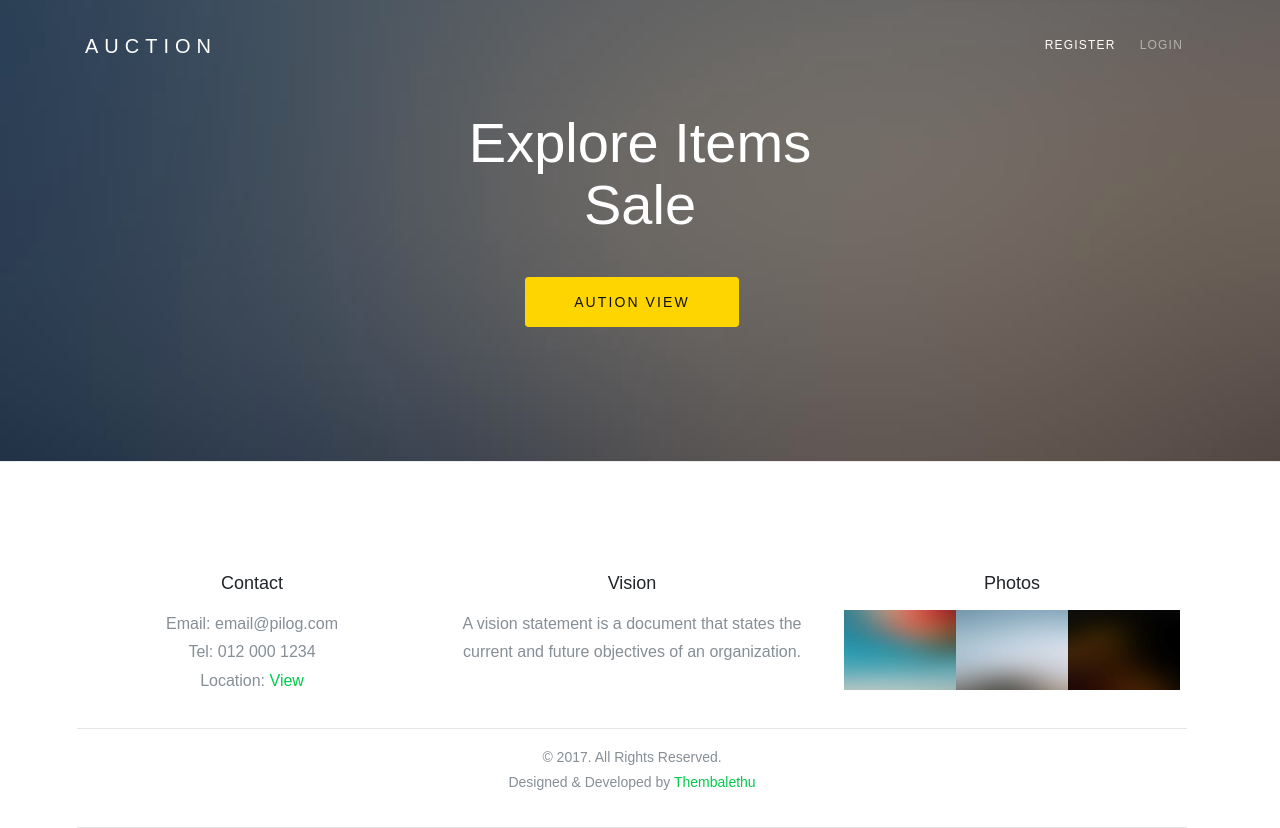
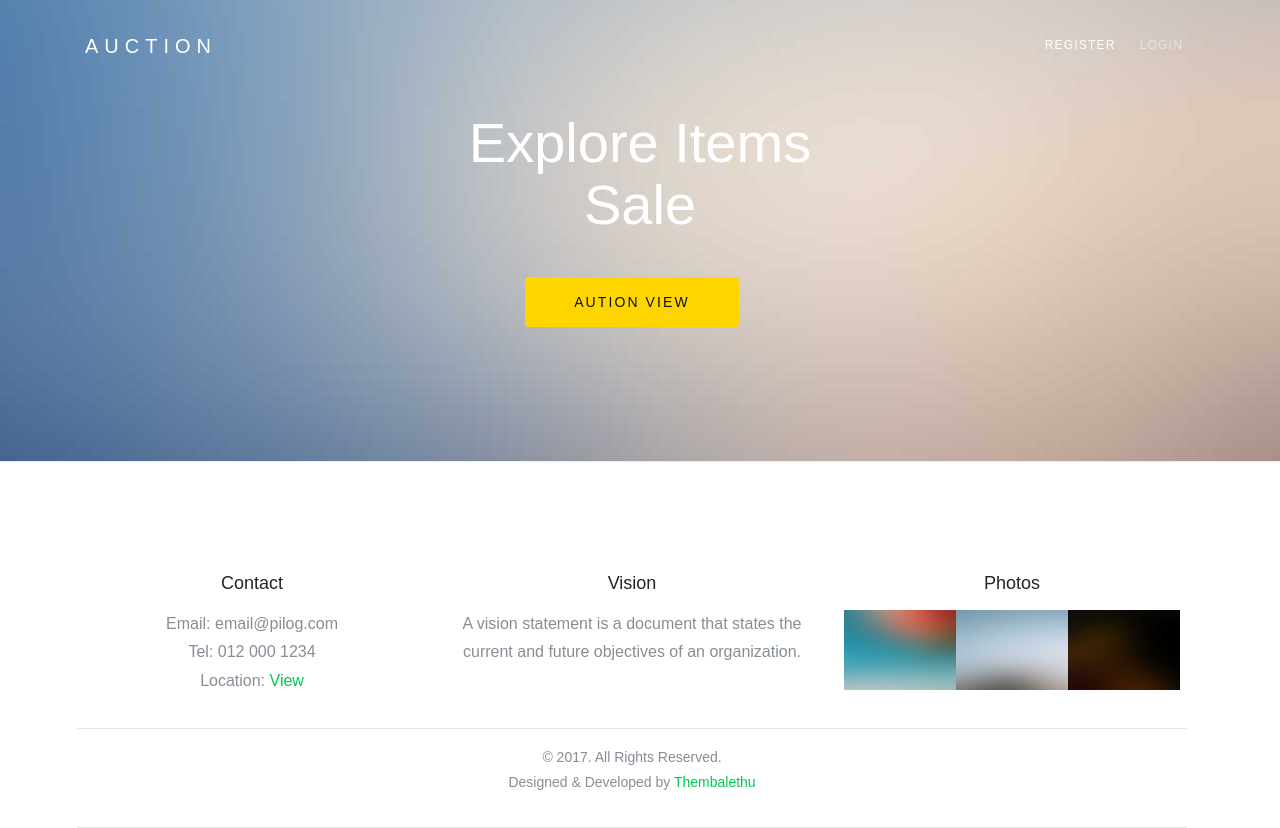
Before and after one commit to tkhoza/Kasi-dealers, an Angular app: page /home in a window 1280 px wide. Shown: the top 828 px of the page. Built offline with nearby package versions, Linux system fonts and the light colour scheme.

Commit message:
Add detail component

```diff
--- a/src/app/app.component.html
+++ b/src/app/app.component.html
@@ -15,7 +15,7 @@
   <!-- END nav -->
 
   <section class="probootstrap-cover overflow-hidden relative"  style="background-image: url('assets/images/bg_1.jpg');" data-stellar-background-ratio="0.5"  id="section-home">
-    <div class="overlay"></div>
+    <!-- <div class="overlay"></div> -->
     <router-outlet></router-outlet>
   </section>
   <!-- END section -->
--- a/src/app/app.module.ts
+++ b/src/app/app.module.ts
@@ -7,6 +7,7 @@ import { AppRoutingModule } from './app-routing.module';
 import { HomeComponent } from './home/home.component';
 import { LoginComponent } from './login/login.component';
 import { ProductComponent } from './product/product.component';
+import { ProductDetailsComponent } from './product-details/product-details.component';
 
 @NgModule({
   declarations: [
@@ -14,7 +15,8 @@ import { ProductComponent } from './product/product.component';
     RegisterComponent,
     HomeComponent,
     LoginComponent,
-    ProductComponent
+    ProductComponent,
+    ProductDetailsComponent
   ],
   imports: [
     BrowserModule,
--- a/src/app/home/home.component.html
+++ b/src/app/home/home.component.html
@@ -2,9 +2,9 @@
     <div class="col-md-4"></div>
     <div class="col-md-4">
         <div class="align-items-center" >
-            <h4 class="heading display-4 probootstrap-animate text-center " style="color: #fff;">Explore Items Sale </h4>
+            <h4 class="heading display-4 text-center " style="color: #fff;">Explore Items Sale </h4>
             <br>
-            <p class="probootstrap-animate text-center " style="padding: 1em;">
+            <p class="text-center " style="padding: 1em;">
             <a routerLink="/product" role="button" class="btn btn-warning p-3 mr-3 pl-5 pr-5 text-uppercase d-lg-inline d-md-inline d-sm-block d-block mb-3">Aution View</a>
             </p>
         </div>
--- /dev/null
+++ b/src/app/product-details/product-details.component.html
@@ -0,0 +1 @@
+<p>product-details works!</p>
--- /dev/null
+++ b/src/app/product-details/product-details.component.ts
@@ -0,0 +1,15 @@
+import { Component, OnInit } from '@angular/core';
+
+@Component({
+  selector: 'app-product-details',
+  templateUrl: './product-details.component.html',
+  styleUrls: ['./product-details.component.css']
+})
+export class ProductDetailsComponent implements OnInit {
+
+  constructor() { }
+
+  ngOnInit() {
+  }
+
+}
--- a/src/app/product/product.component.html
+++ b/src/app/product/product.component.html
@@ -1,5 +1,5 @@
 <hr>
-<h4 class="heading probootstrap-animate text-center " style="color:#fff;">Items On Auction</h4>
+<h4 class="heading text-center " style="color:#fff;">Items On Auction</h4>
 <hr>
 <div class="row"style="padding:1em;">
         <div class="col-md-3">
```
Also changed, not shown: src/app/product-details/product-details.component.css (added), 1 other file (tests, documents, lock files or other folders).
